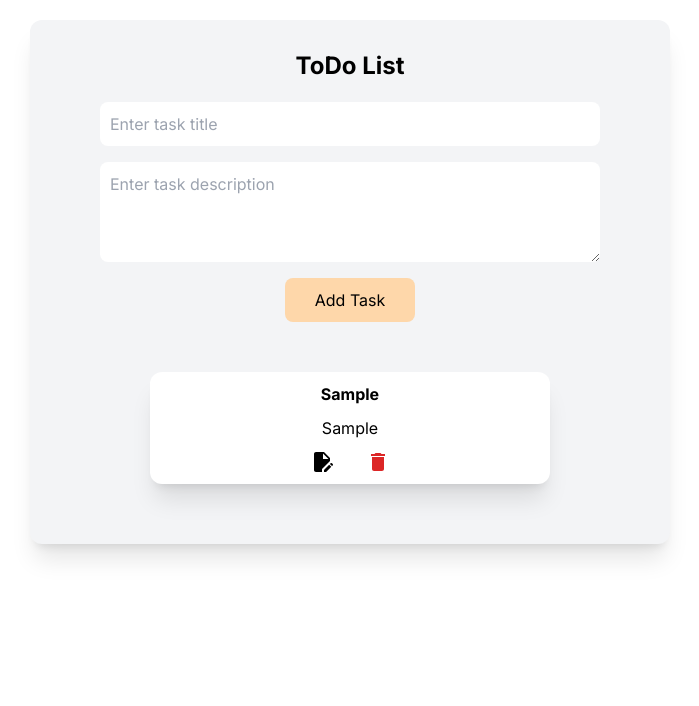
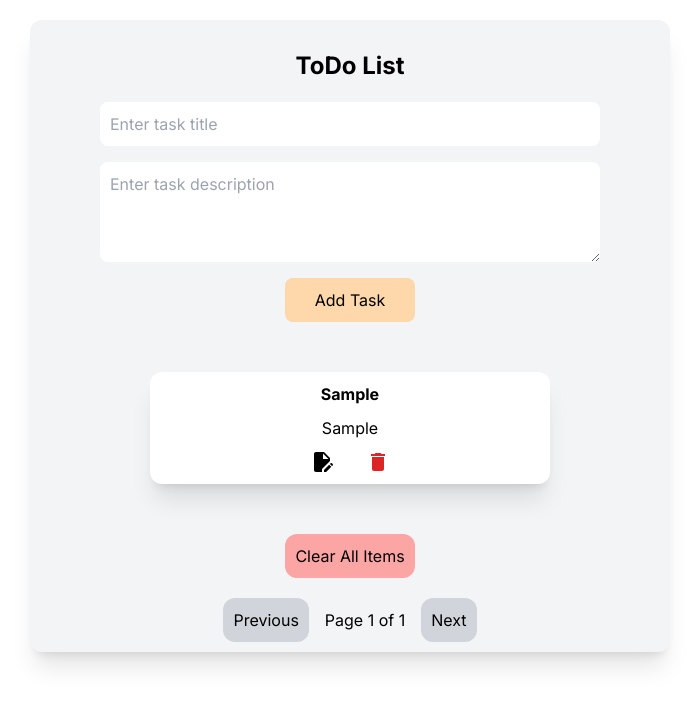
Before and after one commit to ARaihan66/ToDo_App_Task, a Next.js app: page / in a window 1280 px wide. Both pictures are taken after typing "Sample", "Sample" into the empty fields and a click on the button "Add Task". Shown: the top 706 px of the page, without its empty margins (290-989 px from the left). Built offline with nearby package versions, Linux system fonts and the light colour scheme.

Commit message:
Add pagination

```diff
--- a/src/app/components/Todo.js
+++ b/src/app/components/Todo.js
@@ -10,6 +10,9 @@ const Todo = () => {
   const [inputDescription, setInputDescription] = useState("");
   const [editId, setEditId] = useState(null);
   const [hydrated, setHydrated] = useState(false);
+  const [currentPage, setCurrentPage] = useState(1);
+  const itemsPerPage = 3;
+
   const todoItems = useAppSelector((state) => state.todo.todo);
   const dispatch = useAppDispatch();
 
@@ -22,7 +25,7 @@ const Todo = () => {
       if (editId) {
         dispatch(editToDo({ id: editId, newTitle: inputTitle, newDescription: inputDescription }));
         toast.success("Task edited successfully");
-        setEditId(null); // Clear the edit state
+        setEditId(null);
       } else {
         dispatch(addToDo({ inputTitle, inputDescription }));
         toast.success("New task added");
@@ -47,8 +50,12 @@ const Todo = () => {
 
   const handleClearAll = () => {
     dispatch(clearToDo());
-    toast.success("All items cleared");
+    toast.success("All Task cleared");
   };
+
+  // Pagination logic
+  const totalPages = Math.ceil(todoItems.length / itemsPerPage);
+  const currentItems = todoItems.slice((currentPage - 1) * itemsPerPage, currentPage * itemsPerPage);
 
   if (!hydrated) {
     return null;
@@ -81,8 +88,7 @@ const Todo = () => {
       </div>
 
       <div className="my-[50px] mx-[110px]">
-        {todoItems.length > 0 ?
-          todoItems.map((item) => (
+        {currentItems.map((item) => (
           <div key={item.id} className="flex flex-col justify-between items-center my-[30px] p-[10px] bg-white rounded-xl shadow-xl">
             <h3 className="text-l font-bold">{item.title}</h3>
             <p className="text-justify my-[10px]">{item.description}</p>
@@ -91,14 +97,34 @@ const Todo = () => {
               <MdDelete onClick={() => handleDeleteTodo(item.id)} className="cursor-pointer text-red-600 text-2xl" />
             </div>
           </div>
-          )) : <h2 className="text-center p-[20px] text-2xl font-bold">Empty List</h2>}
+        ))}
       </div>
-      {todoItems.length > 1 && (
+
+      {todoItems.length > 0 && (
+        <>
           <div className="text-center my-[20px]">
             <button onClick={handleClearAll} className="bg-red-300 p-[10px] rounded-xl">
               Clear All Items
             </button>
           </div>
+          <div className="flex justify-center items-center gap-4">
+            <button
+              onClick={() => setCurrentPage((prev) => Math.max(prev - 1, 1))}
+              disabled={currentPage === 1}
+              className="bg-gray-300 p-[10px] rounded-xl"
+            >
+              Previous
+            </button>
+            <span>{`Page ${currentPage} of ${totalPages}`}</span>
+            <button
+              onClick={() => setCurrentPage((prev) => Math.min(prev + 1, totalPages))}
+              disabled={currentPage === totalPages}
+              className="bg-gray-300 p-[10px] rounded-xl"
+            >
+              Next
+            </button>
+          </div>
+        </>
       )}
     </div>
   );
```
Lines whose indentation alone changed are shown as unchanged.
